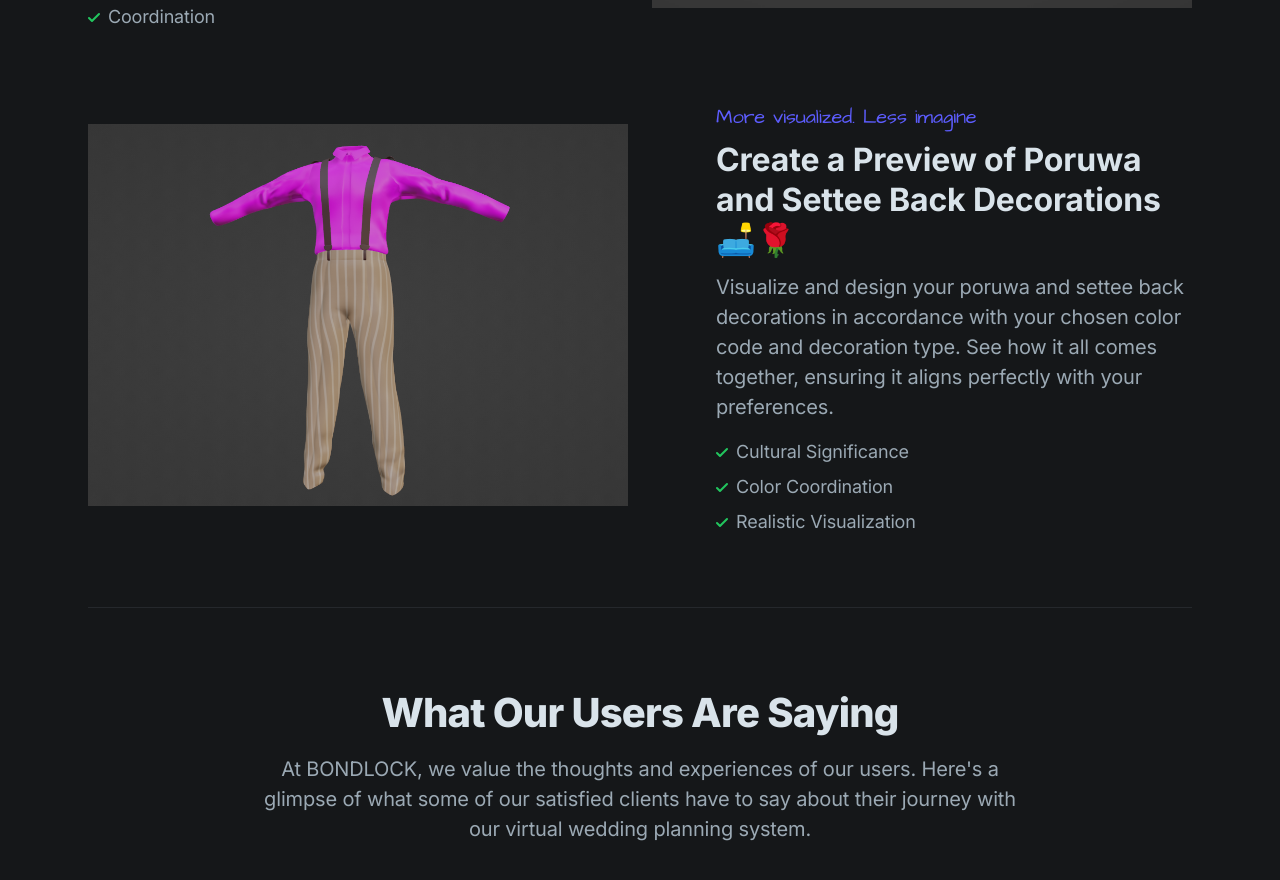
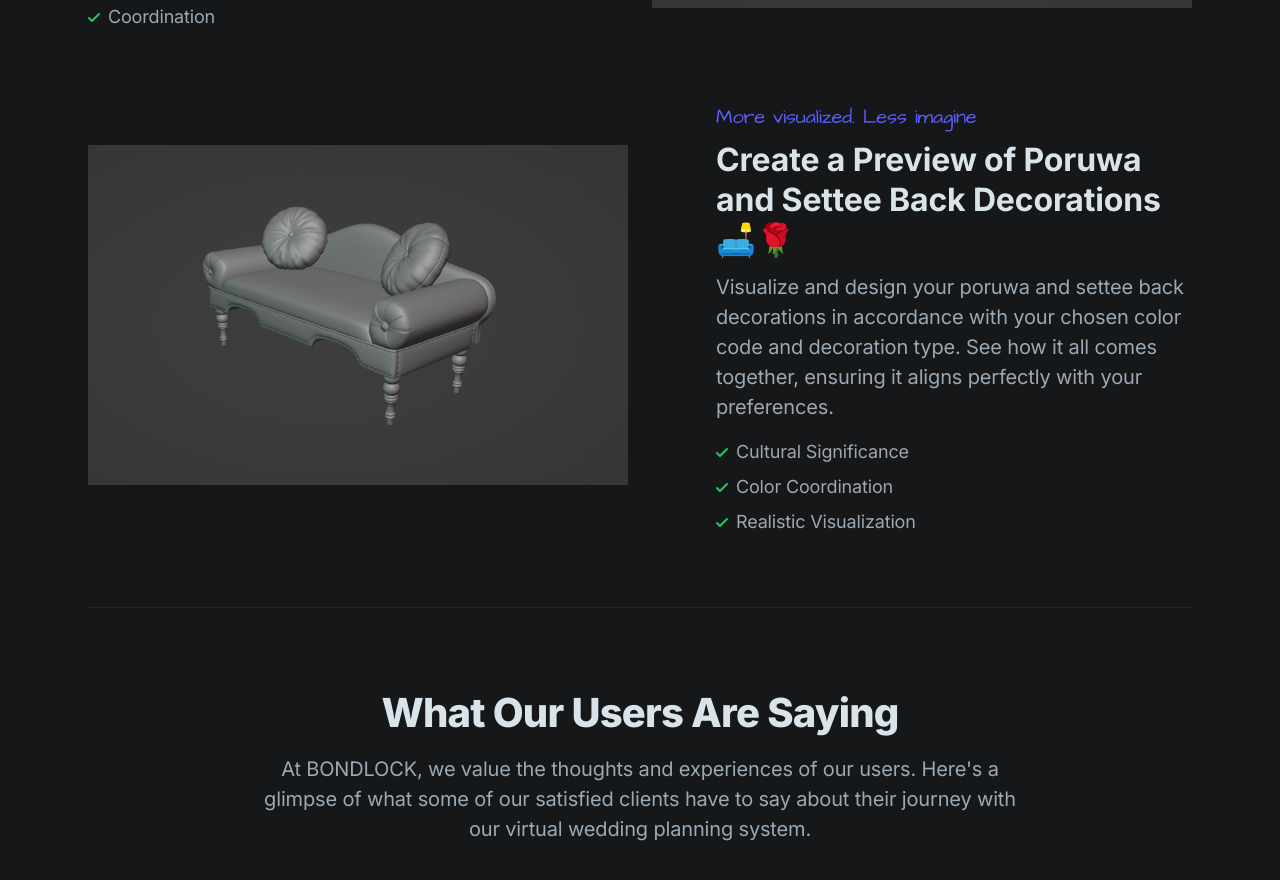
Before and after one commit to yasirupanduka99/BONDLOCK_Commercial_Website, a Next.js app: page / in a window 1280 px wide. Shown: the part 3460-4340 px from the top of the page. Built offline with nearby package versions, Linux system fonts and the light colour scheme.

Commit message:
Update Images in the Zig Zag component. 🤗👻❤️

```diff
--- a/components/zigzag.tsx
+++ b/components/zigzag.tsx
@@ -3,6 +3,7 @@ import Image from 'next/image'
 import FeatImage01 from '@/public/images/features-03-image-01.png'
 import FeatImage02 from '@/public/images/features-03-image-02.png'
 import FeatImage03 from '@/public/images/features-03-image-03.png'
+import FeatImage04 from '@/public/images/features-03-image-04.png'
 
 export default function Zigzag() {
   return (
@@ -135,7 +136,7 @@ export default function Zigzag() {
             <div className="md:grid md:grid-cols-12 md:gap-6 items-center">
               {/* Image */}
               <div className="max-w-xl md:max-w-none md:w-full mx-auto md:col-span-5 lg:col-span-6 mb-8 md:mb-0 rtl" data-aos="fade-up">
-                <Image className="max-w-full mx-auto md:max-w-none h-auto" src={FeatImage02} width={540} height={405} alt="Features 02" />
+                <Image className="max-w-full mx-auto md:max-w-none h-auto" src={FeatImage04} width={540} height={405} alt="Features 02" />
               </div>
               {/* Content */}
               <div className="max-w-xl md:max-w-none md:w-full mx-auto md:col-span-7 lg:col-span-6" data-aos="fade-left">
```
